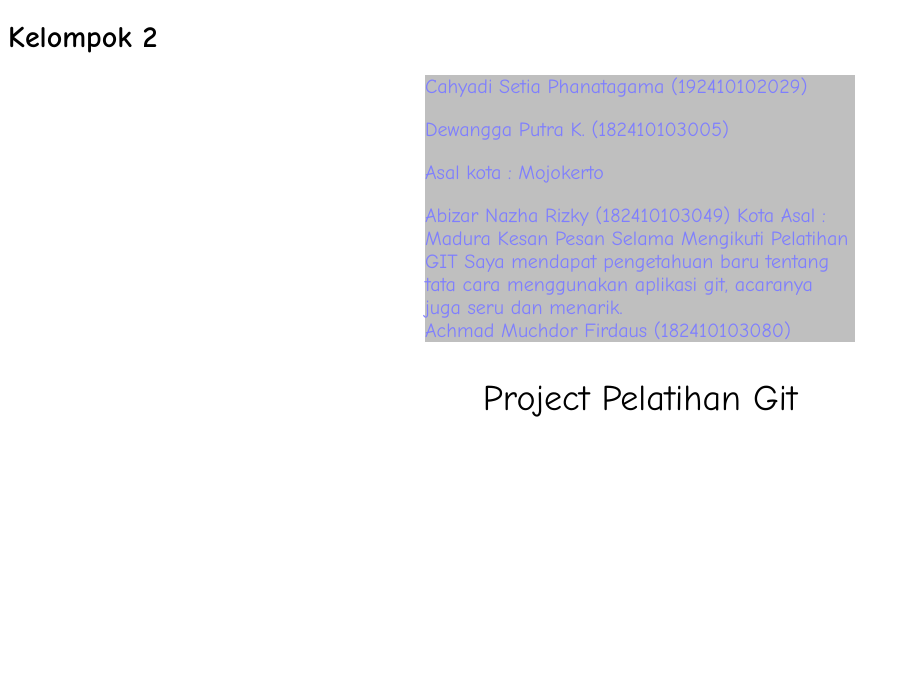
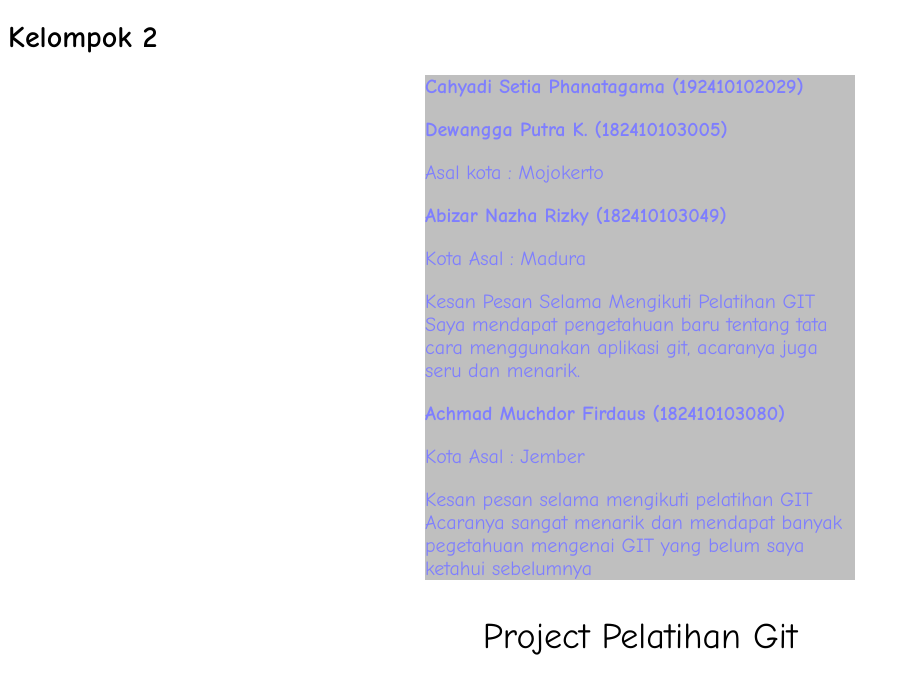
Before and after one commit to phanatagama/project2, a plain HTML site: page index.html in a window 1280 px wide. Shown: the whole page, without its empty margins (0-908 px from the left). Drawn offline with Linux system fonts and the light colour scheme.

Commit message:
edit lagi muchdor

```diff
--- a/index.html
+++ b/index.html
@@ -10,20 +10,23 @@
 	<h1>Kelompok 2</h1>
 	<div class="tabel">
 		<div class="Nama">
-			Cahyadi Setia Phanatagama (192410102029)
+			<b>Cahyadi Setia Phanatagama (192410102029)</b>
 		</div>
 		<div>
-	        <p>Dewangga Putra K. (182410103005)</p>
+	        <p><b>Dewangga Putra K. (182410103005)</b></p>
 	        <p>Asal kota : Mojokerto</p>
 		</div>
 		<div class="abi">
-			Abizar Nazha Rizky (182410103049)
-			Kota Asal : Madura
-			Kesan Pesan Selama Mengikuti Pelatihan GIT
-			Saya mendapat pengetahuan baru tentang tata cara menggunakan aplikasi git, acaranya juga seru dan menarik.
+			<p><b>Abizar Nazha Rizky (182410103049)</b></p>
+			<p>Kota Asal : Madura</p>
+			<p>Kesan Pesan Selama Mengikuti Pelatihan GIT
+			Saya mendapat pengetahuan baru tentang tata cara menggunakan aplikasi git, acaranya juga seru dan menarik.</p>
 		</div>
 		<div>
-			Achmad Muchdor Firdaus (182410103080)
+			<p><b>Achmad Muchdor Firdaus (182410103080)</b></p>
+			<p>Kota Asal : Jember</p>
+			<p>Kesan pesan selama mengikuti pelatihan GIT
+			Acaranya sangat menarik dan mendapat banyak pegetahuan mengenai GIT yang belum saya ketahui sebelumnya</p>
 		</div>
 	</div>
 	<div class="container">
```
